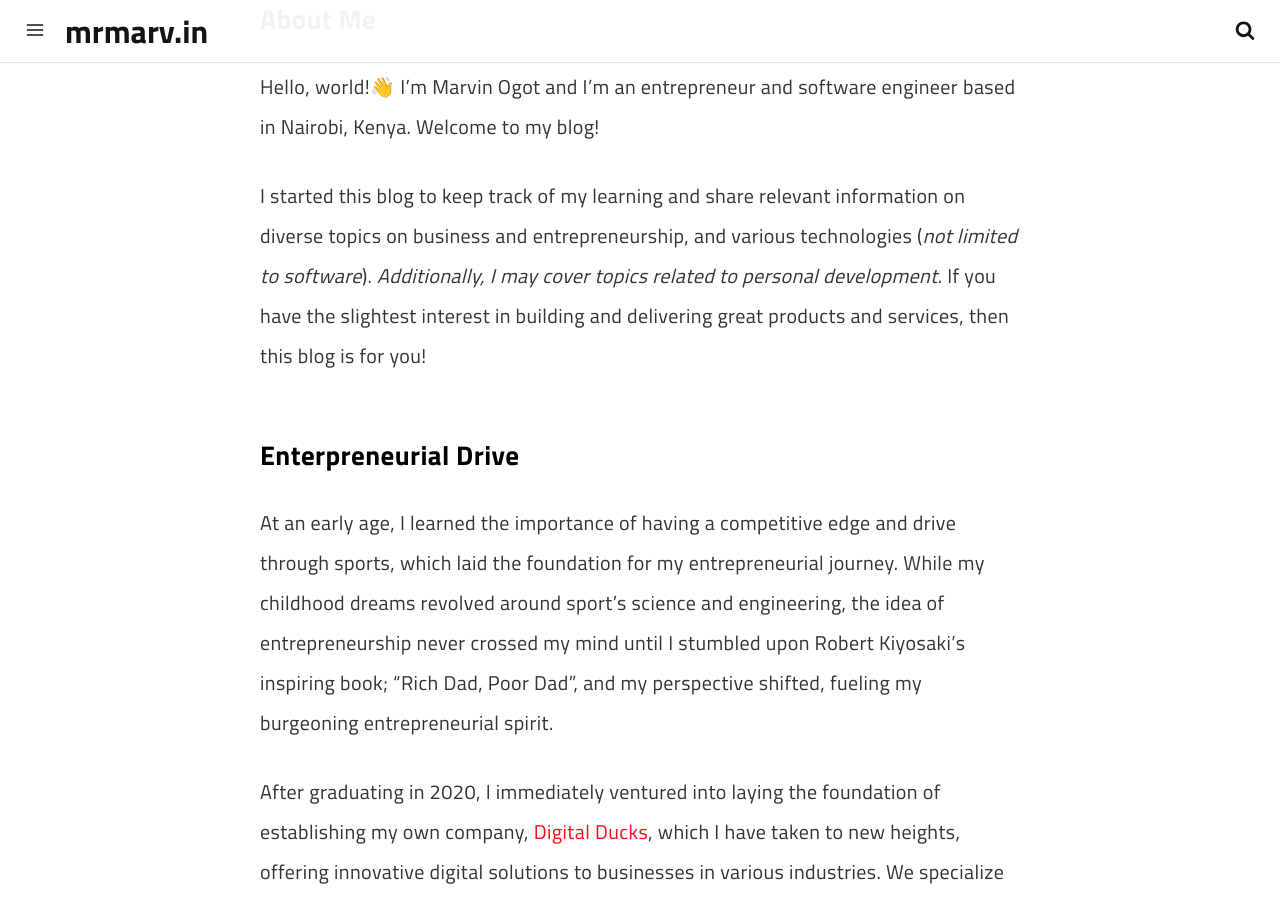
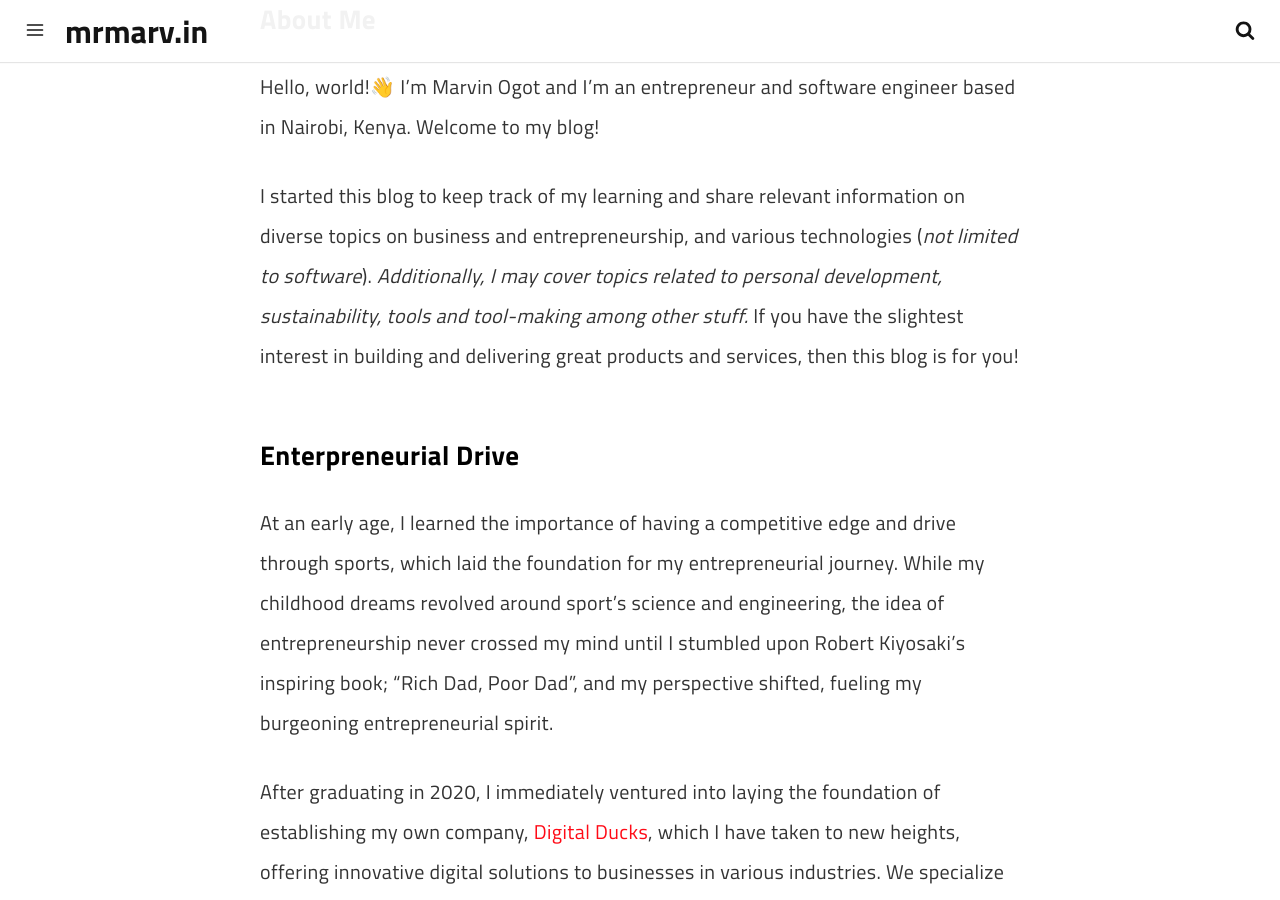
Before and after one commit to marv0/marv0.github.io, a Jekyll site: the page built from pages/about.md, in a window 1280 px wide and 900 px high, scrolled down 519 px. Built offline with Jekyll 4.4.1, drawn with Linux system fonts in a browser that asks for light colours; a script that is not in the unit is left out.

Commit message:
Update about.md

```diff
--- a/pages/about.md
+++ b/pages/about.md
@@ -12,7 +12,7 @@
 
 Hello, world!👋 I'm Marvin Ogot and I’m an entrepreneur and software engineer based in Nairobi, Kenya. Welcome to my blog!
 
-I started this blog to keep track of my learning and share relevant information on diverse topics on business and entrepreneurship, and various technologies (*not limited to software*). *Additionally, I may cover topics related to personal development.* If you have the slightest interest in building and delivering great products and services, then this blog is for you!
+I started this blog to keep track of my learning and share relevant information on diverse topics on business and entrepreneurship, and various technologies (*not limited to software*). *Additionally, I may cover topics related to personal development, sustainability, tools and tool-making among other stuff.* If you have the slightest interest in building and delivering great products and services, then this blog is for you!
 
 ### Enterpreneurial Drive
 
```
